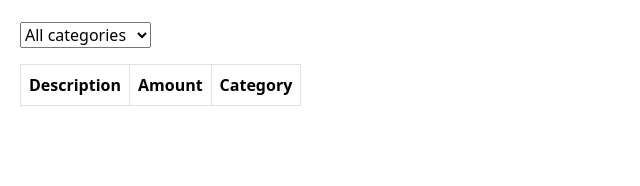
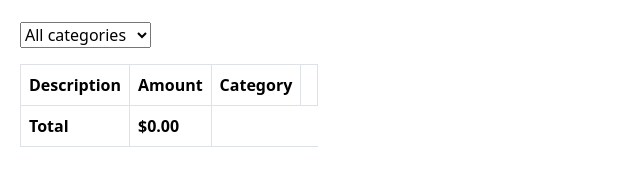
Before and after one commit to Scientific-Research/react-forms-MoHa, a React (Vite) app: page / in a window 1280 px wide. Shown: the part 310-496 px from the top of the page, without its empty margins (0-640 px from the left). Built offline with nearby package versions, Linux system fonts and the light colour scheme.

Commit message:
it works with reduce function and tfoot but not with DELETE button yet!

```diff
--- a/src/components/Form.tsx
+++ b/src/components/Form.tsx
@@ -36,6 +36,8 @@ const Form = () => {
 		schema.parse(values);
 		setData([...data, values]);
 	};
+
+	const totalAmount = data.reduce((acc, item) => acc + item.Amount, 0);
 
 	return (
 		<form onSubmit={handleSubmit(onSubmit)}>
@@ -112,6 +114,7 @@ const Form = () => {
 						<th scope="col">Description</th>
 						<th scope="col">Amount</th>
 						<th scope="col">Category</th>
+						<th scope="col"></th>
 					</tr>
 				</thead>
 				<tbody>
@@ -121,11 +124,17 @@ const Form = () => {
 							<td>{item.Description}</td>
 							<td>{`$${item.Amount}.00`}</td>
 							<td>{item.Category}</td>
-							<td>Total {`$${(Total = Total + item.Amount)}`}</td>
+							{/* <td>Total {`$${(Total = Total + item.Amount)}`}</td> */}
 						</tr>
 					))}
 					{/* <td>Total</td> */}
 				</tbody>
+				<tfoot>
+					<tr>
+						<th>Total</th>
+						<th>{`$${totalAmount}.00`}</th>
+					</tr>
+				</tfoot>
 			</table>
 		</form>
 	);
```
